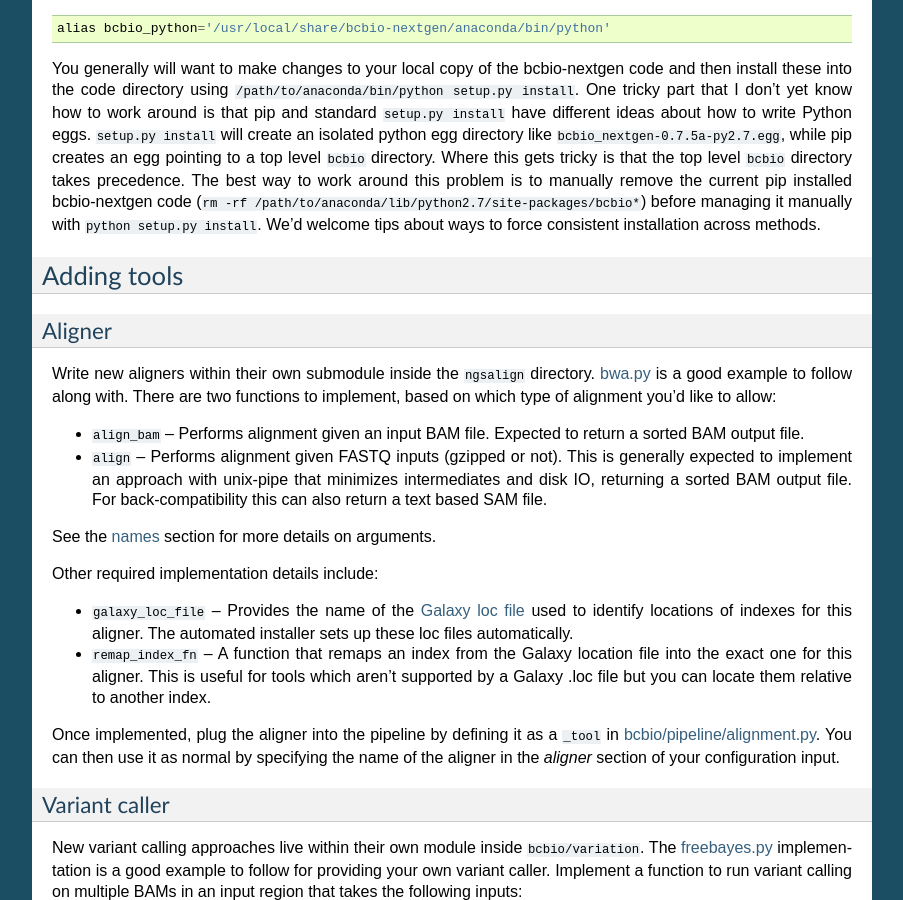
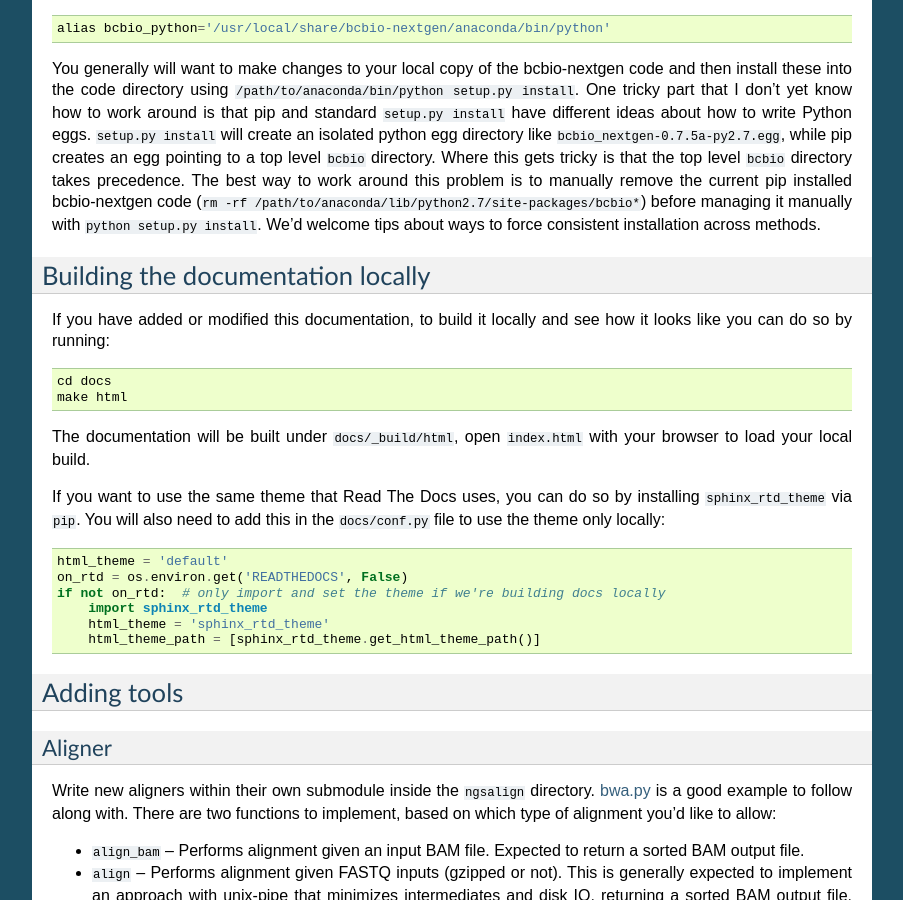
Before and after one commit to bcbio/bcbio-nextgen, a Sphinx documentation site: the page built from docs/contents/code.rst, in a window 1280 px wide and 900 px high, scrolled down 1467 px. Shown: the whole window, without its empty margins (198-1101 px from the left). Built offline with Sphinx 7.4.7, drawn with Linux system fonts in a browser that asks for light colours; some of the changed text lies outside the part shown.

Commit message:
How to build the docs locally

```diff
--- a/docs/contents/code.rst
+++ b/docs/contents/code.rst
@@ -117,6 +117,26 @@
 .. _Anaconda: http://docs.continuum.io/anaconda/index.html
 .. _virtualenv-burrito: https://github.com/brainsik/virtualenv-burrito
 .. _Python Env Wrapper: https://github.com/berdario/invewrapper
+
+Building the documentation locally
+==================================
+If you have added or modified this documentation, to build it locally and see how it looks like you can do so by running::
+
+    cd docs
+    make html
+
+The documentation will be built under ``docs/_build/html``, open ``index.html`` with your browser to
+load your local build.
+
+If you want to use the same theme that Read The Docs uses, you can do so by installing ``sphinx_rtd_theme`` via
+``pip``. You will also need to add this in the ``docs/conf.py`` file to use the theme only locally::
+
+  html_theme = 'default'
+  on_rtd = os.environ.get('READTHEDOCS', False)
+  if not on_rtd:  # only import and set the theme if we're building docs locally
+      import sphinx_rtd_theme
+      html_theme = 'sphinx_rtd_theme'
+      html_theme_path = [sphinx_rtd_theme.get_html_theme_path()]
 
 Adding tools
 ============
```
